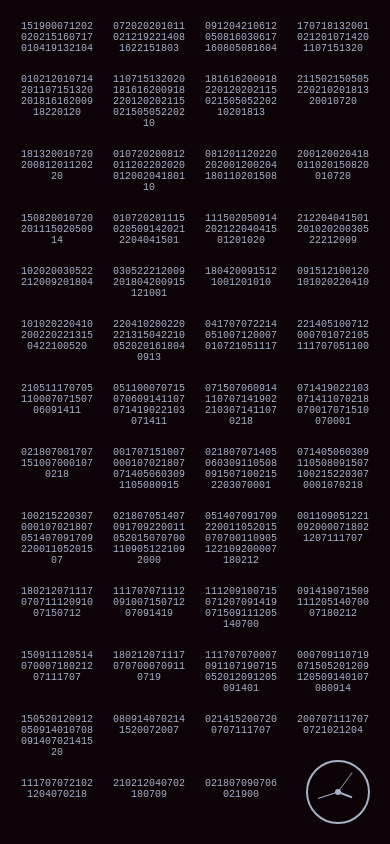
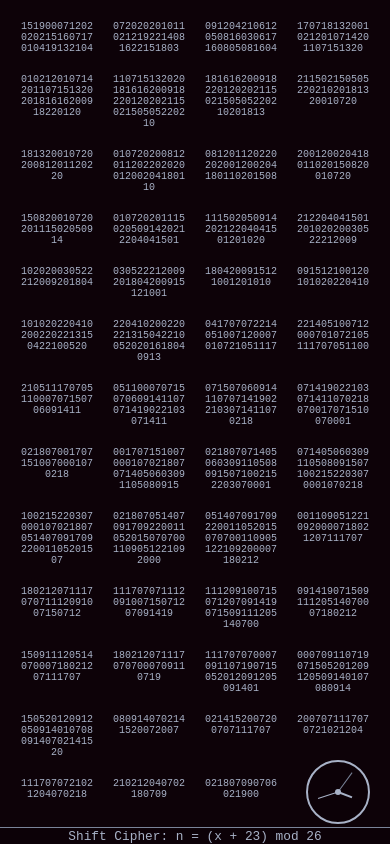
Before and after one commit to zmuhls/babylon-redux, a plain HTML site: page cipher.html in a window 390 px wide. Drawn offline with Linux system fonts and the light colour scheme.

Commit message:
Update cipher.html

```diff
--- a/cipher.html
+++ b/cipher.html
@@ -19,7 +19,35 @@
       min-height: 100vh;
     }
 
+    .decoder-method {
+      text-align: center;
+      font-size: 0.8rem;
+      opacity: 0;
+      transition: opacity 0.5s ease;
+      position: absolute;
+      width: 100%;
+      top: 50%;
+      left: 50%;
+      transform: translate(-50%, -50%);
+    }
+
+    .decoder-method.active {
+      opacity: 1;
+    }
+
+    #decoder-banner {
+      position: fixed;
+      bottom: 0;
+      left: 0;
+      right: 0;
+      background: rgba(13, 2, 8, 0.95);
+      padding: 0.5rem;
+      z-index: 20;
+      border-top: 1px solid var(--secondary);
+    }
+
     #cipher-container {
+      margin-bottom: 2.5rem;
       padding: 1rem;
       display: grid;
       grid-template-columns: repeat(auto-fill, minmax(100px, 1fr));
@@ -102,7 +130,35 @@
     }
 
     @media (max-width: 768px) {
-      #cipher-container {
+      .decoder-method {
+      text-align: center;
+      font-size: 0.8rem;
+      opacity: 0;
+      transition: opacity 0.5s ease;
+      position: absolute;
+      width: 100%;
+      top: 50%;
+      left: 50%;
+      transform: translate(-50%, -50%);
+    }
+
+    .decoder-method.active {
+      opacity: 1;
+    }
+
+    #decoder-banner {
+      position: fixed;
+      bottom: 0;
+      left: 0;
+      right: 0;
+      background: rgba(13, 2, 8, 0.95);
+      padding: 0.5rem;
+      z-index: 20;
+      border-top: 1px solid var(--secondary);
+    }
+
+    #cipher-container {
+      margin-bottom: 2.5rem;
         grid-template-columns: repeat(auto-fill, minmax(80px, 1fr));
       }
 
@@ -114,7 +170,14 @@
   </style>
 </head>
 <body>
-  <div id="cipher-container"></div>
+  <div id="decoder-banner">
+    <div class="decoder-method">Shift Cipher: n = (x + 23) mod 26</div>
+    <div class="decoder-method">Vigenère: k[i] = (p[i] + key[i]) mod 23</div>
+    <div class="decoder-method">Affine: E(x) = (ax + b) mod 23</div>
+    <div class="decoder-method">Substitution: σ(x) → (x * 11) mod 23</div>
+  </div>
+
+  <div id="cipher-container"></div></div>
 
   <div id="analog-clock">
     <div id="hour-hand" class="clock-hand"></div>
@@ -195,9 +258,28 @@
       }
     }
 
+    class DecoderBanner {
+      constructor() {
+        this.methods = document.querySelectorAll('.decoder-method');
+        this.currentMethod = 0;
+      }
+
+      rotate() {
+        this.methods.forEach(method => method.classList.remove('active'));
+        this.methods[this.currentMethod].classList.add('active');
+        this.currentMethod = (this.currentMethod + 1) % this.methods.length;
+      }
+
+      start() {
+        this.rotate();
+        setInterval(() => this.rotate(), 3000);
+      }
+    }
+
     async function init() {
       const container = document.getElementById('cipher-container');
       const clock = new AnalogClock();
+      const decoder = new DecoderBanner();
 
       const sampleText = `The Library exists ab aeterno. This truth, whose immediate corollary is the future eternity of the world, cannot be placed in doubt by any reasonable mind. The universe, with its elegant endowment of shelves, of enigmatical volumes, of inexhaustible stairways for the traveler and latrines for the seated librarian, can only be the work of a god.`;
 
@@ -213,6 +295,7 @@
       }
 
       clock.start();
+      decoder.start();
     }
 
     window.addEventListener('load', init);
```
